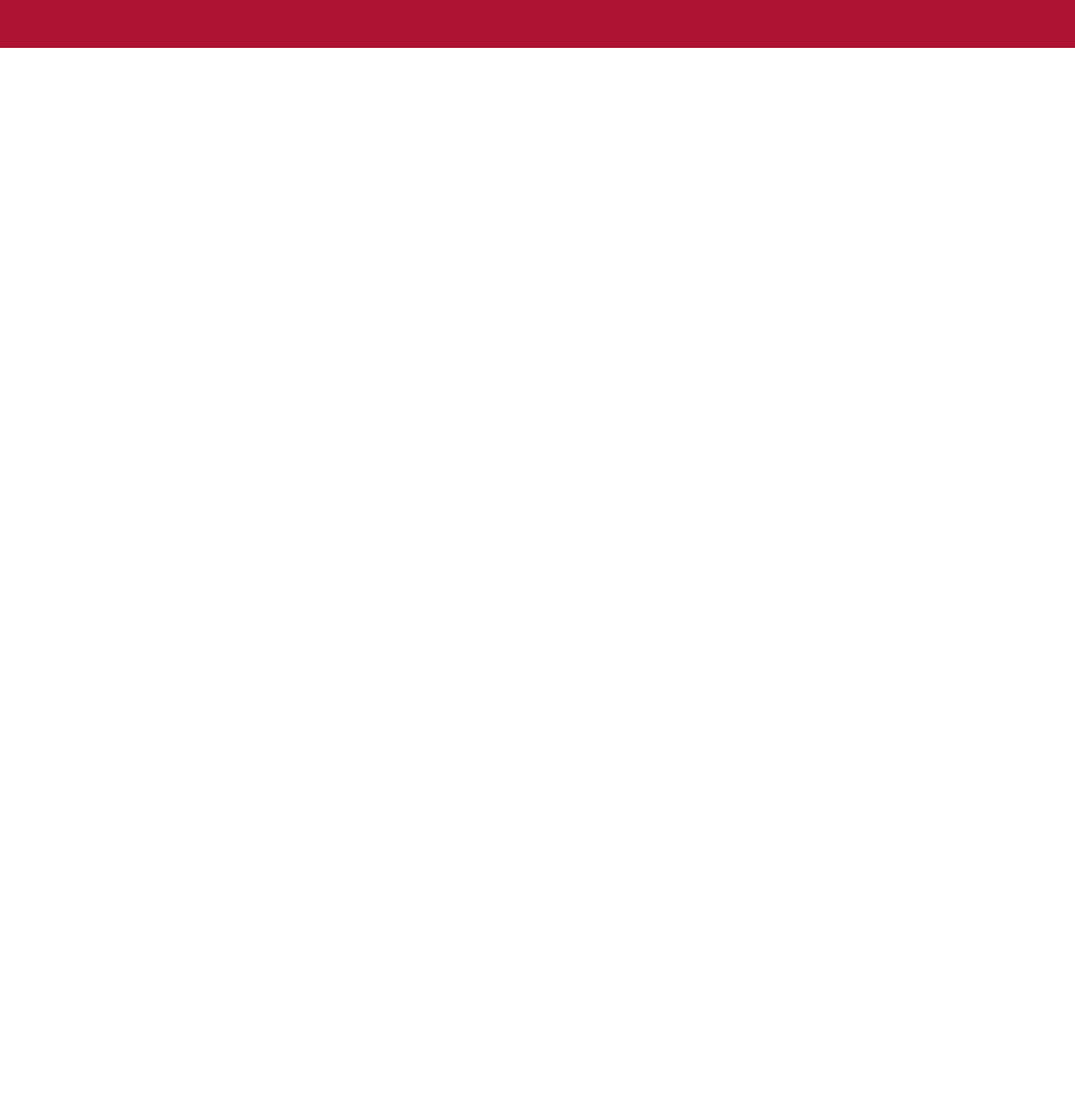
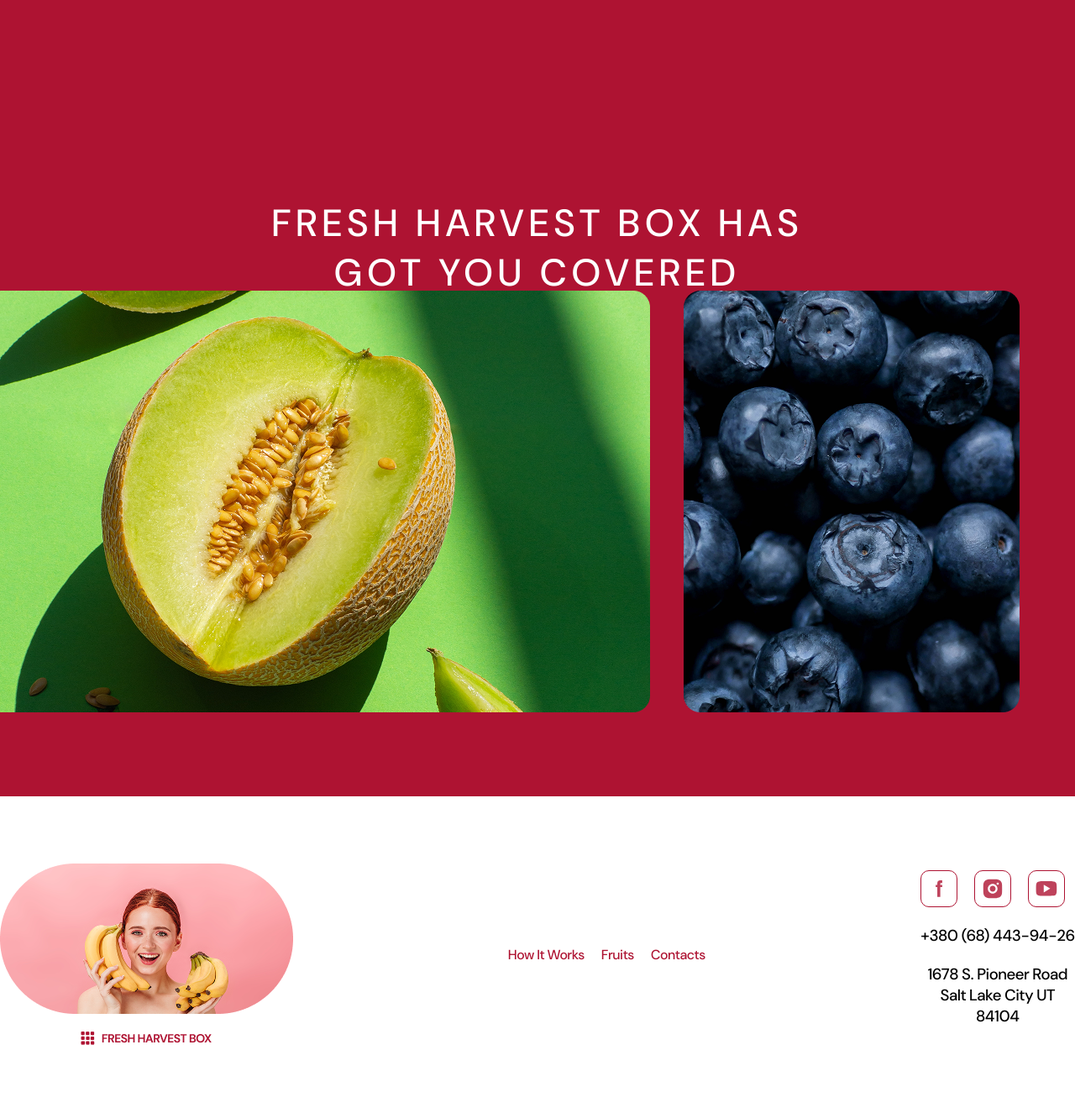
Before and after one commit to jahangir200420042004-code/baner, a website: page index.html in a window 1280 px wide. Shown: the part 2547-3872 px from the top of the page at 84% size. Before the commit the page ends 2604 px from the top, so only its background shows below. Drawn offline with Linux system fonts and the light colour scheme.

Commit message:
Update styles and structure

```diff
--- a/index.html
+++ b/index.html
@@ -147,8 +147,52 @@
 
 
 
+<section class="Harvest-Box">
+    <div class="Harvest-Box__container">
+        <div class="Harvest-Box__content">
+            <h1 class="Harvest-Box__title"> FRESH HARVEST BOX HAS<br> GOT YOU COVERED</h1>
+       </div>
+            <div class="Harvest-Box__img">
+                <img src="./fruits/honih.png" alt="Harvest Box">
+                <img src="./fruits/Rectangle.png " alt="Harvest Box">
+            </div>
+
+        </div>
+
+</section>
 
 </main>
 
+<footer class="footer">
+
+    <img src="./fruits/logo+images.png" class="footer__img">
+
+
+     <div class="footer__sylky">
+    <a href="#">How It Works</a>
+    <a href="#">Fruits</a>
+    <a href="#">Contacts</a>
+     </div>
+
+
+    <div class="footer__contacts">
+
+             <div class="footer__icons">
+        <img src="./img/icons/facebook.svg" alt="">
+        <img src="./img/icons/insta.svg" alt="">
+        <img src="./img/icons/you tube.svg" alt="">
+             </div>
+            <br>
+            <h3>+380 (68) 443-94-26</h3>
+            <br>
+
+            <h3>1678 S. Pioneer Road Salt Lake City UT 84104</h3>
+
+
+    </div>
+
+
+</footer>
+
 </body>
 </html>
--- a/style.scss
+++ b/style.scss
@@ -319,3 +319,102 @@ p{
   padding: 10px 20px;
 
 }
+
+
+.Harvest-Box {
+width: 1316px;
+height: 691px;
+background-color:  $bg-color;
+margin-top: 200px;
+display: flex;
+justify-content: center;
+align-items: center;
+
+&__container{
+display: flex;
+flex-direction: column;
+justify-content: center;
+
+
+}
+
+
+&__content{
+  background-color: $bg-color;
+  text-align: center;
+  font-size: 30px;
+width: 1316px;
+height: 110px;
+position: relative;
+z-index: 10;
+color: #FFFFFF;
+letter-spacing: 6px;
+
+
+
+}
+&__img{
+  gap: 40px;
+  position: relative;
+  z-index: 1;
+  display: flex;
+
+
+}
+
+
+}
+
+
+.footer{
+  width: 1280px;
+height: 377px;
+background-color: #FFFFFF;
+display: flex;
+align-items: center;
+padding-right: 0   40px;
+
+
+
+
+
+
+
+&__img{
+  display: flex;
+  align-items: center;
+  justify-content: flex-start;
+
+}
+
+
+&__sylky{
+  a{
+      color: #AE1332;
+  text-decoration: none
+  }
+
+
+  display: flex;
+  justify-content: center;
+  margin: 0 auto;
+
+ gap: 20px;
+}
+
+&__contacts{
+width: 184px;
+height: 200px;
+top: 80px;
+text-align: center;
+
+
+}
+&__icons{
+  display: flex;
+  gap: 20px;
+}
+
+
+
+}
```
Also changed, not shown: fruits/Rectangle.png (added), fruits/honih.png (added), fruits/images.png (added), fruits/logo+images.png (added), fruits/ray.jpg (added), style.css, 1 other file.
